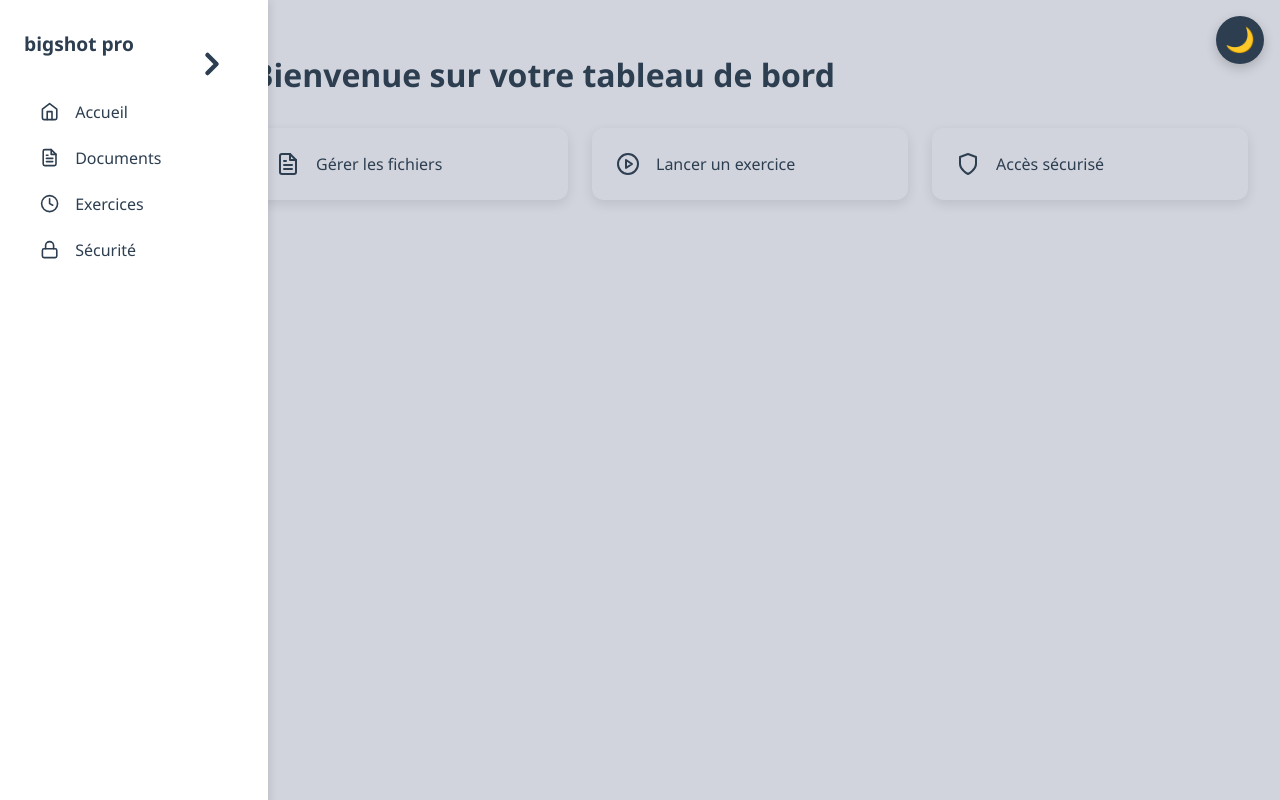
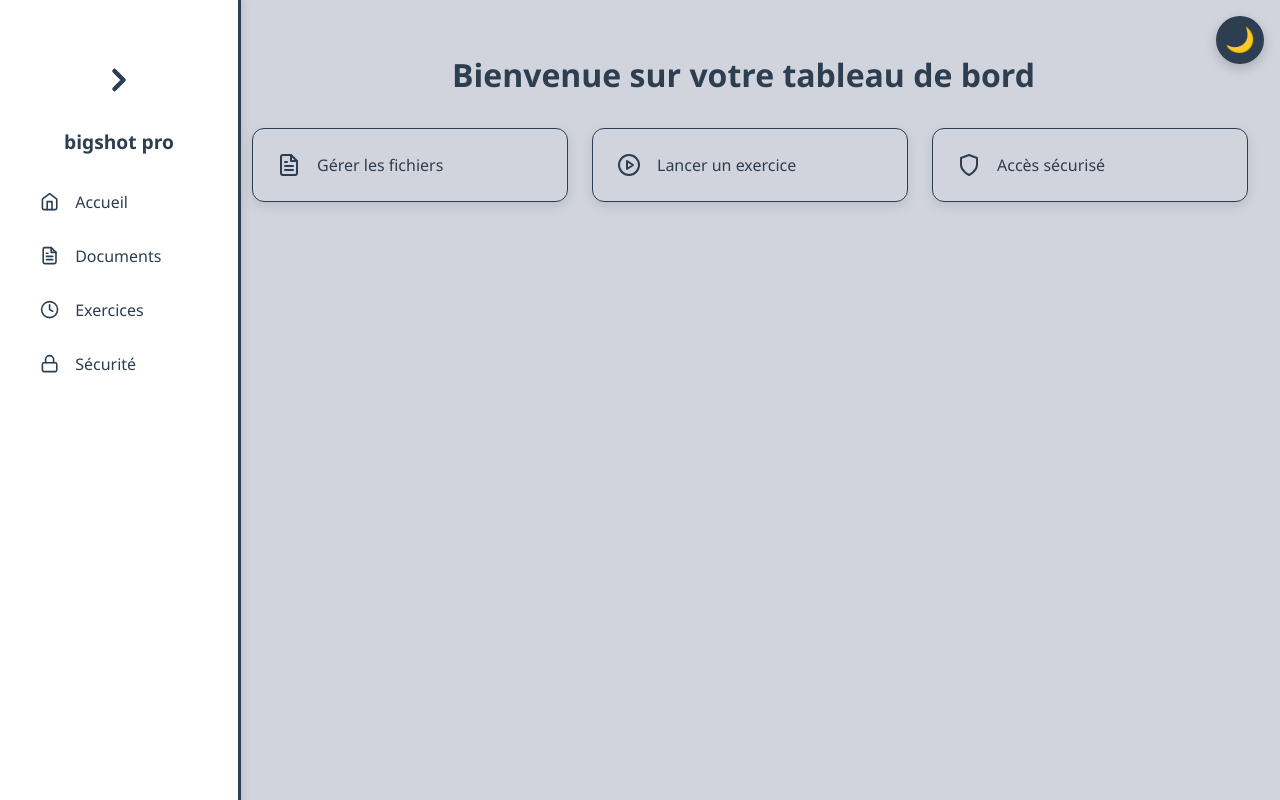
Before and after one commit to lord-rabbi/bigshot, a React (Vite) app: page / in a window 1280 px wide. Built offline with nearby package versions, Linux system fonts and the light colour scheme.

Commit message:
etape gestion pdf 3

```diff
--- a/src/components/Sidebar.css
+++ b/src/components/Sidebar.css
@@ -1,17 +1,21 @@
+body {
+  background: yellow;
+}
 .sidebar {
   position: fixed;
-  top: 1rem;
+  top: 0.5rem;
   left: 1rem;
-  height: calc(100vh - 2rem);
-  width: 220px;
+  height: calc(100vh - 1rem);
+  width: 150px;
   background-color: var(--sidebar);
   box-shadow: 0 8px 24px rgba(0, 0, 0, 0.15);
   padding: 1rem;
   display: flex;
   flex-direction: column;
-  gap: 1rem;
+  justify-content: flex-start;
   transition: width 0.3s ease, padding 0.3s ease;
   z-index: 100;
+  overflow: hidden;
 }
 
 .sidebar.collapsed {
@@ -19,19 +23,23 @@
   padding: 1rem 0.5rem;
 }
 
+/* Logo */
 .logo {
   font-size: 1.2rem;
   font-weight: bold;
   color: var(--text);
-  margin-bottom: 1rem;
-  margin-top: -82px;
-  margin-right: 10px;
+  text-align: center;
+  margin-bottom: 1.5rem;
 }
 
+/* Navigation */
 nav ul {
   list-style: none;
   padding: 0;
   margin: 0;
+  display: flex;
+  flex-direction: column;
+  gap: 0.5rem;
 }
 
 nav li {
@@ -42,32 +50,40 @@ nav li {
   border-radius: 8px;
   color: var(--text);
   cursor: pointer;
-  transition: background 0.2s ease;
+  transition: background 0.2s ease, transform 0.2s ease, color 0.2s ease;
 }
 
 nav li:hover {
-  background-color: var(--hover-bg);
+  background-color: var(--accent); /* couleur personnalisée au hover */
+  color: var(--sidebar-bg); /* texte inversé si besoin */
+  transform: translateX(4px);
 }
 
+/* Icônes et libellés */
 .icon {
   font-size: 1.2rem;
+  transition: color 0.2s ease;
 }
 
 .label {
   transition: opacity 0.3s ease;
 }
 
+/* Bouton toggle */
 .toggle-btn {
   background: none;
   border: none;
   cursor: pointer;
-  align-self: flex-end;
   color: var(--text);
   padding: 0.5rem;
   border-radius: 8px;
-  transition: background 0.2s ease;
+  transition: background 0.2s ease, transform 0.2s ease, color 0.2s ease;
+  align-self: center;
+  margin-top: 1rem; /* espace réduit au-dessus */
 }
 
 .toggle-btn:hover {
-  background-color: var(--hover-bg);
+  background-color: var(--accent);
+  color: var(--sidebar-bg);
+  transform: scale(1.05);
 }
--- a/src/pages/Dashboard.css
+++ b/src/pages/Dashboard.css
@@ -1,7 +1,3 @@
-:root {
-  --sidebar-width: 220px;
-}
-
 .dashboard {
   display: flex;
   height: 100vh;
@@ -15,18 +11,23 @@
   top: 0;
   left: 0;
   height: 100vh;
-  width: var(--sidebar-width);
+  width:190px;
   background-color: var(--sidebar);
   padding: 2rem 1.5rem;
   box-shadow: 2px 0 8px rgba(0, 0, 0, 0.1);
   z-index: 1000;
+  border-right: 3px solid var(--text);
 }
 
 .content {
-  margin-left: var(--sidebar-width);
+  margin-left:220px;
   flex: 1;
   padding: 2rem;
   overflow-y: auto;
+}
+
+.title{
+  margin-left: 200px;
 }
 
 .card-container {
@@ -46,6 +47,7 @@
   gap: 1rem;
   cursor: pointer;
   transition: transform 0.2s ease;
+  border: 1px solid var(--text);
 }
 
 .card:hover {
```
Also changed, not shown: src/components/PDFViewer.css (line endings or trailing spaces).
